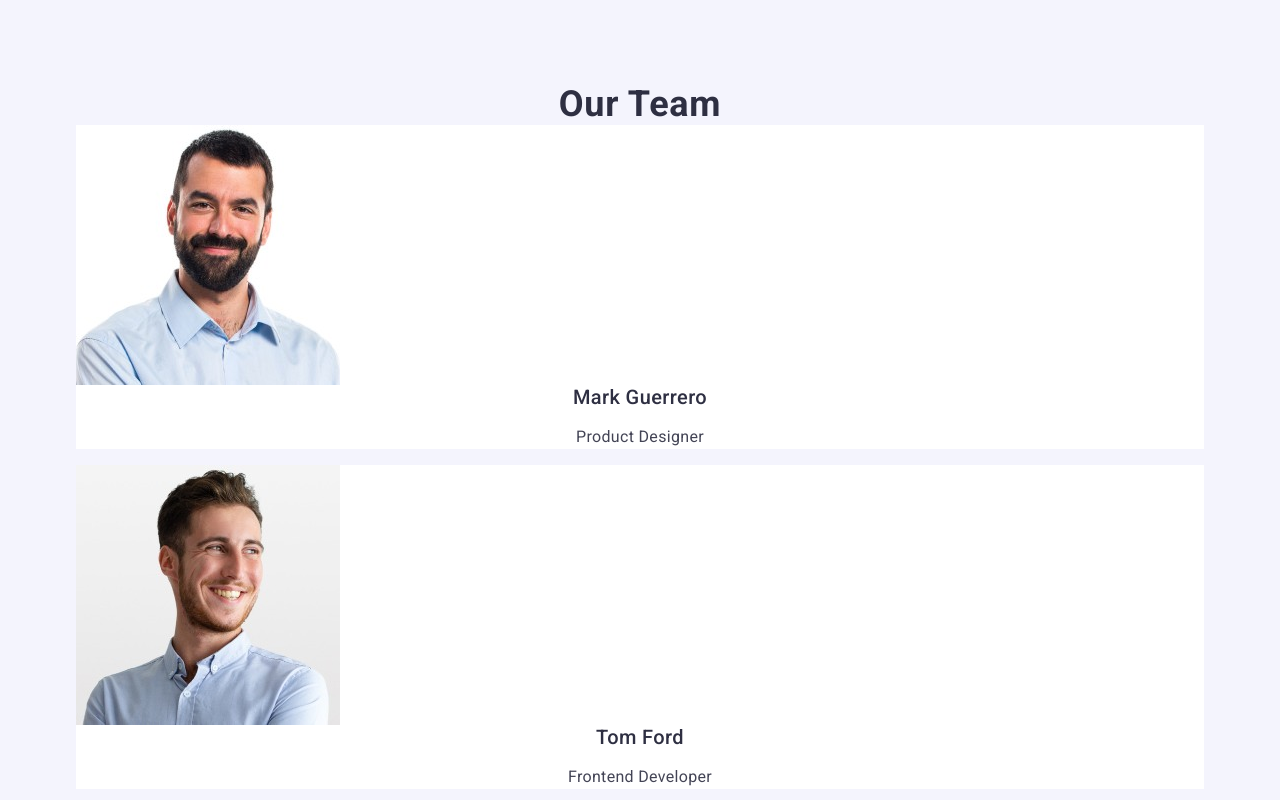
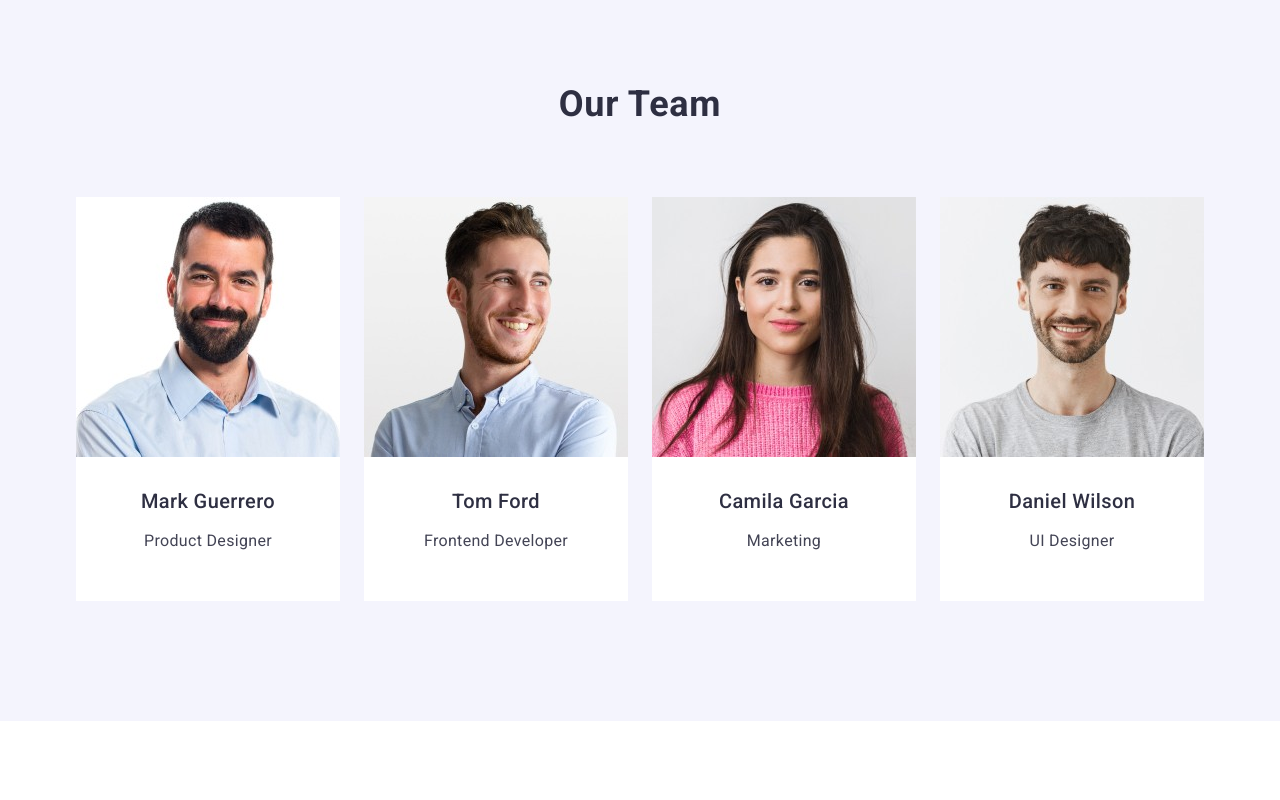
Before and after one commit to vladislav-vf/goit-markup-hw-03, a plain HTML site: page index.html in a window 1280 px wide. Shown: the part 1100-1900 px from the top of the page. Drawn offline with nearby package versions, Linux system fonts and the light colour scheme.

Commit message:
HW 3 section

```diff
--- a/css/styles.css
+++ b/css/styles.css
@@ -170,6 +170,7 @@ h1, h2, h3, h4, h5, h6 p{
     text-align: center;
     text-transform: capitalize;
     color: #2e2f42;
+    margin-bottom: 72px;
 
 }
 .section-subtitle{
@@ -201,10 +202,13 @@ h1, h2, h3, h4, h5, h6 p{
     letter-spacing: 0.02em;
     text-align: center;
     color: #2e2f42;
+    margin-bottom: 8px;
 
 }
 .team-list {
-
+    display: flex;
+    align-items: center;
+    gap: 24px;
 }
 .team-text{
     font-weight: 400;
@@ -216,6 +220,9 @@ h1, h2, h3, h4, h5, h6 p{
 }
 .team-item {
     background-color: #fff;
+}
+.card-text {
+    padding: 32px 0;
 }
 .portfolio {
     padding: 120px 0;
--- a/index.html
+++ b/index.html
@@ -105,13 +105,17 @@
                 alt="Photo Mark Guerrero"
                 width="264"
               />
+              <div class="card-text">
                 <h3 class="team-title">Mark Guerrero</h3>
                 <p class="team-text">Product Designer</p>
+              </div>
             </li>
             <li class="team-item">
               <img src="./images/img-8.jpg" alt="Photo Tom Ford" width="264" />
+              <div class="card-text">
                 <h3 class="team-title">Tom Ford</h3>
                 <p class="team-text">Frontend Developer</p>
+              </div>
             </li>
             <li class="team-item">
               <img
@@ -119,8 +123,10 @@
                 alt="Photo Camila Garcia"
                 width="264"
               />
+              <div class="card-text">
                 <h3 class="team-title">Camila Garcia</h3>
                 <p class="team-text">Marketing</p>
+              </div>
             </li>
             <li class="team-item">
               <img
@@ -128,8 +134,10 @@
                 alt="Photo Daniel Wilson"
                 width="264"
               />
+              <div class="card-text">
                 <h3 class="team-title">Daniel Wilson</h3>
                 <p class="team-text">UI Designer</p>
+              </div>
             </li>
           </ul>
         </div>
```
Lines whose indentation alone changed are shown as unchanged.
